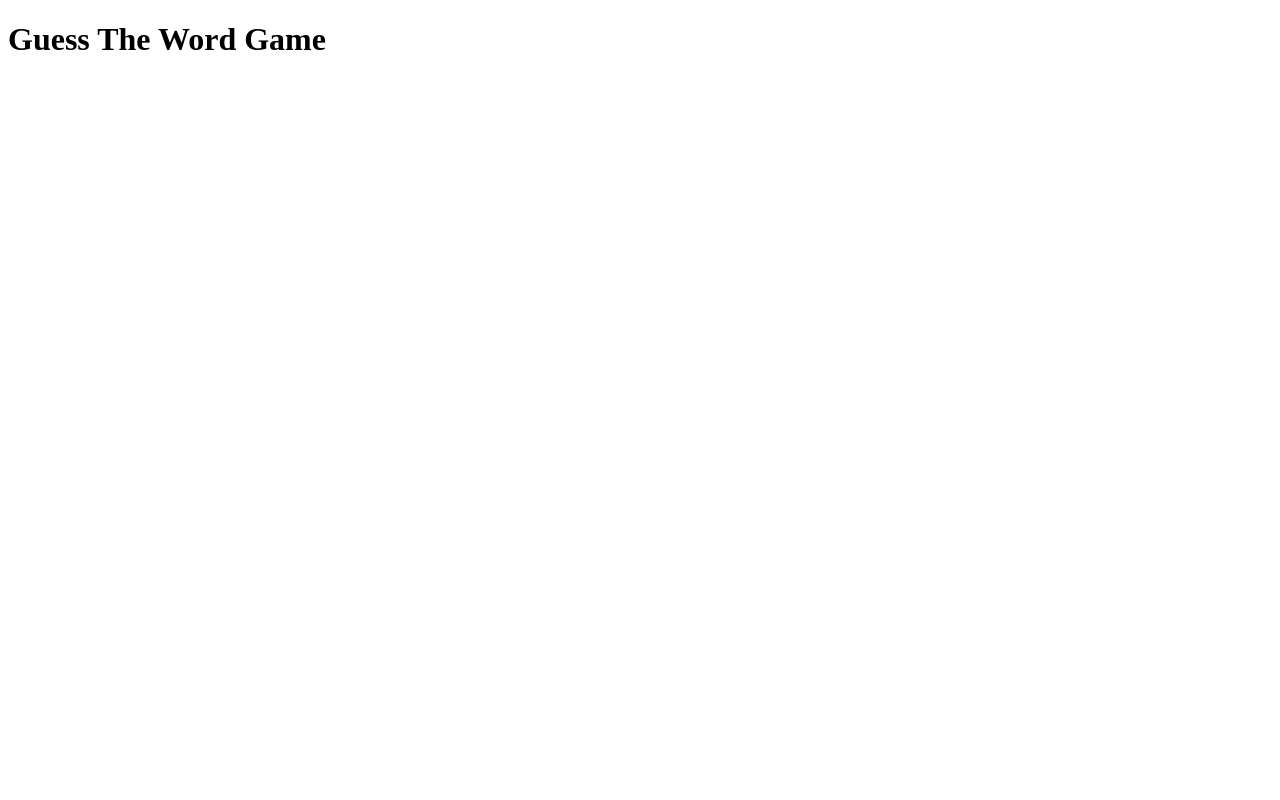
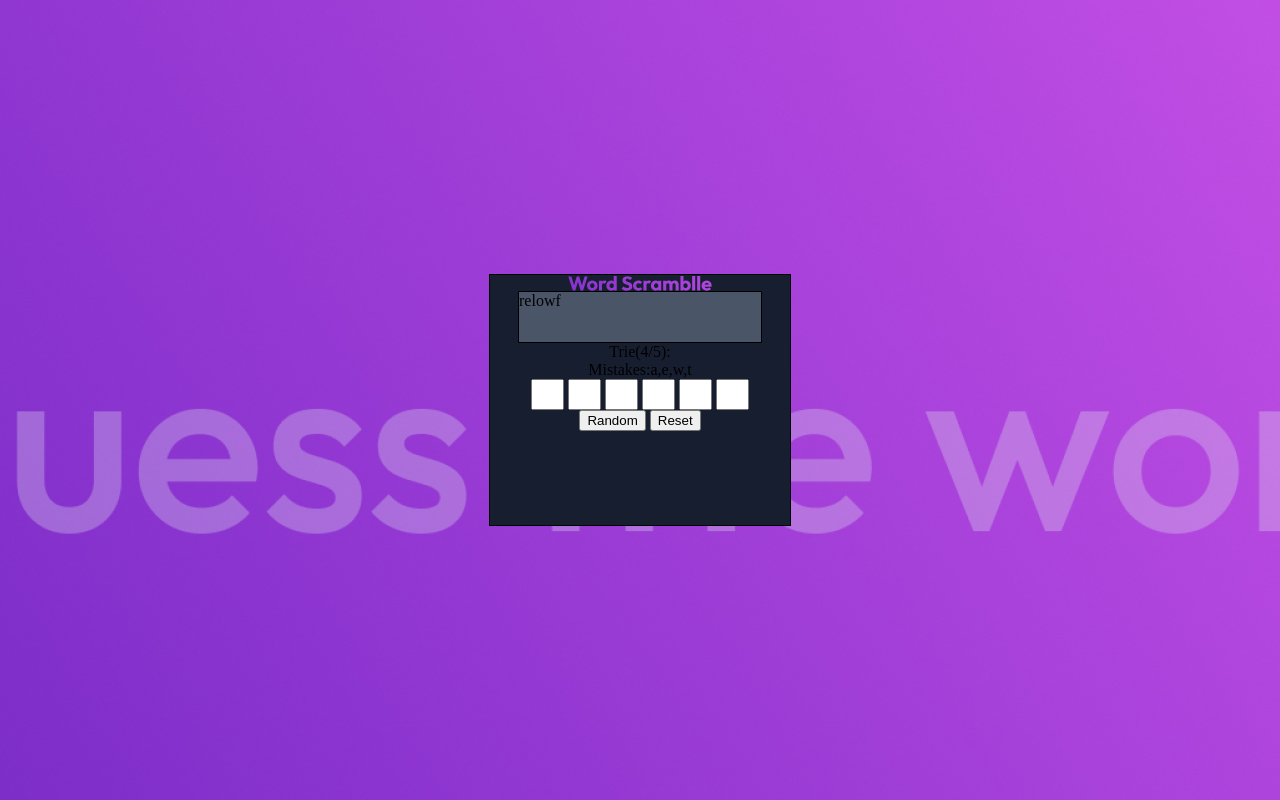
Before and after one commit to juandavidid/Guess_The_Word_Game, a plain HTML site: page index.html in a window 1280 px wide. Drawn offline with Linux system fonts and the light colour scheme.

Commit message:
Se definio la estructura html para el proyecto y se empezo a trabajar los diferentes estilos en los elementos

```diff
--- a/index.html
+++ b/index.html
@@ -4,8 +4,30 @@
     <meta charset="UTF-8">
     <meta name="viewport" content="width=device-width, initial-scale=1.0">
     <title>Document</title>
+    <!--Estilos CSS-->
+    <link rel="stylesheet" href="/styles.css">
 </head>
 <body>
-    <h1>Guess The Word Game</h1>
+
+    <div class="container">
+        <img src="/img/word-scramblle-logo.svg" alt="Imagen Palabra desordenada">
+        <div class="container-Word-To-Guess">
+            <span>relowf</span>
+        </div>
+        <span>Trie(4/5): </span>
+        <span>Mistakes:a,e,w,t</span>
+        <div class="container-input.character">
+            <input>
+            <input>
+            <input>
+            <input>
+            <input>
+            <input>
+        </div>
+        <div class="container-btn">
+            <button class="btn btn-Random">Random</button>
+            <button class="btn btn-Reset">Reset</button>
+        </div>
+    </div>
 </body>
 </html>
--- /dev/null
+++ b/styles.css
@@ -0,0 +1,44 @@
+* {
+    margin: 0px;
+}
+
+:root {
+    --primary: #171e30;
+    --secondary: #F2F5F9;
+    --terciary: #4A5567;
+    --cuternary: #C951E7;
+    --quinary: #672171;
+    --senary: #7429C6;
+}
+
+body {
+    height: 100vh;
+    background-image: url('/img/bg-guess-the-word.jpg');
+    display: flex;
+    justify-content: center;
+    align-items: center;
+
+}
+
+.container {
+    width: 300px;
+    height: 250px;
+    border: 1px solid, black;
+    display: flex;
+    flex-direction: column;
+    align-items: center;
+    background-color: var(--primary);
+
+}
+
+.container-Word-To-Guess {
+    border: 1px solid black;
+    width: 242px;
+    height: 50px;
+    background-color: var(--terciary);
+}
+
+input {
+    width: 25px;
+    height: 25px;
+}
```
Also changed, not shown: img/bg-guess-the-word.jpg (added), img/word-scramblle-logo.svg (added).
